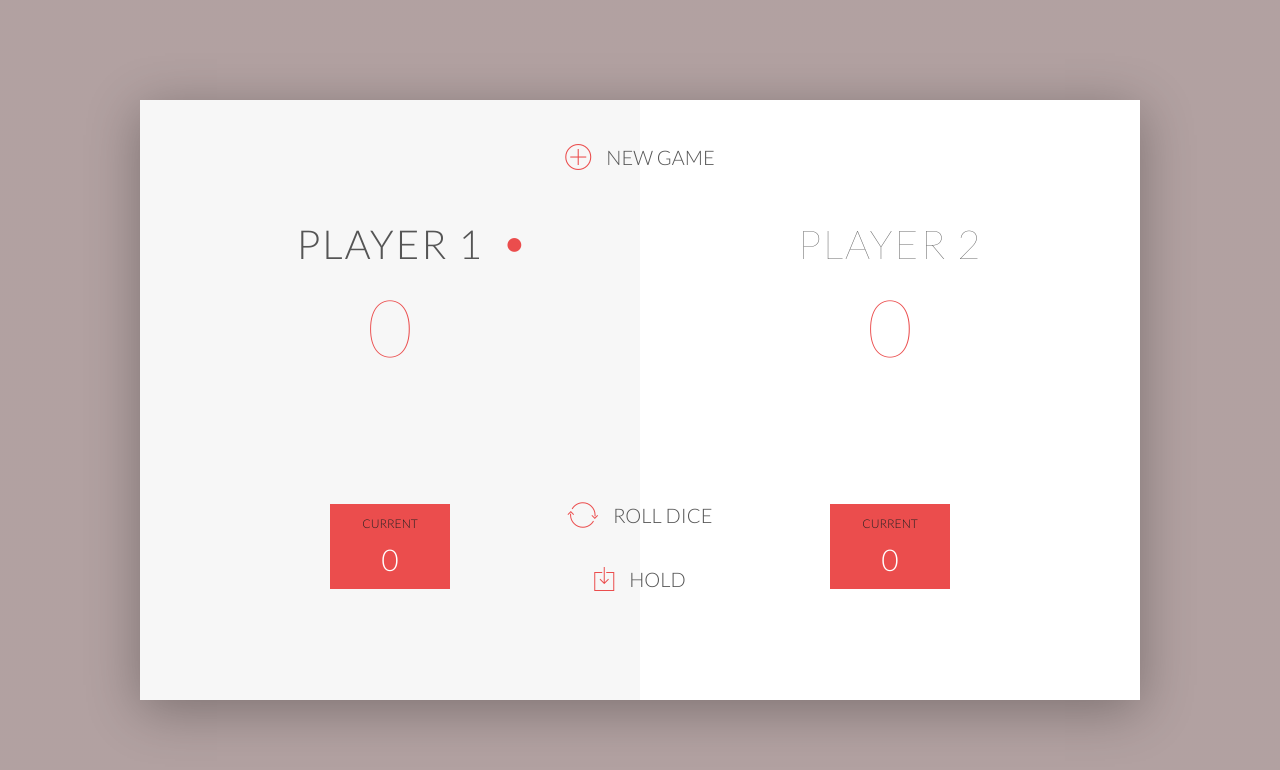
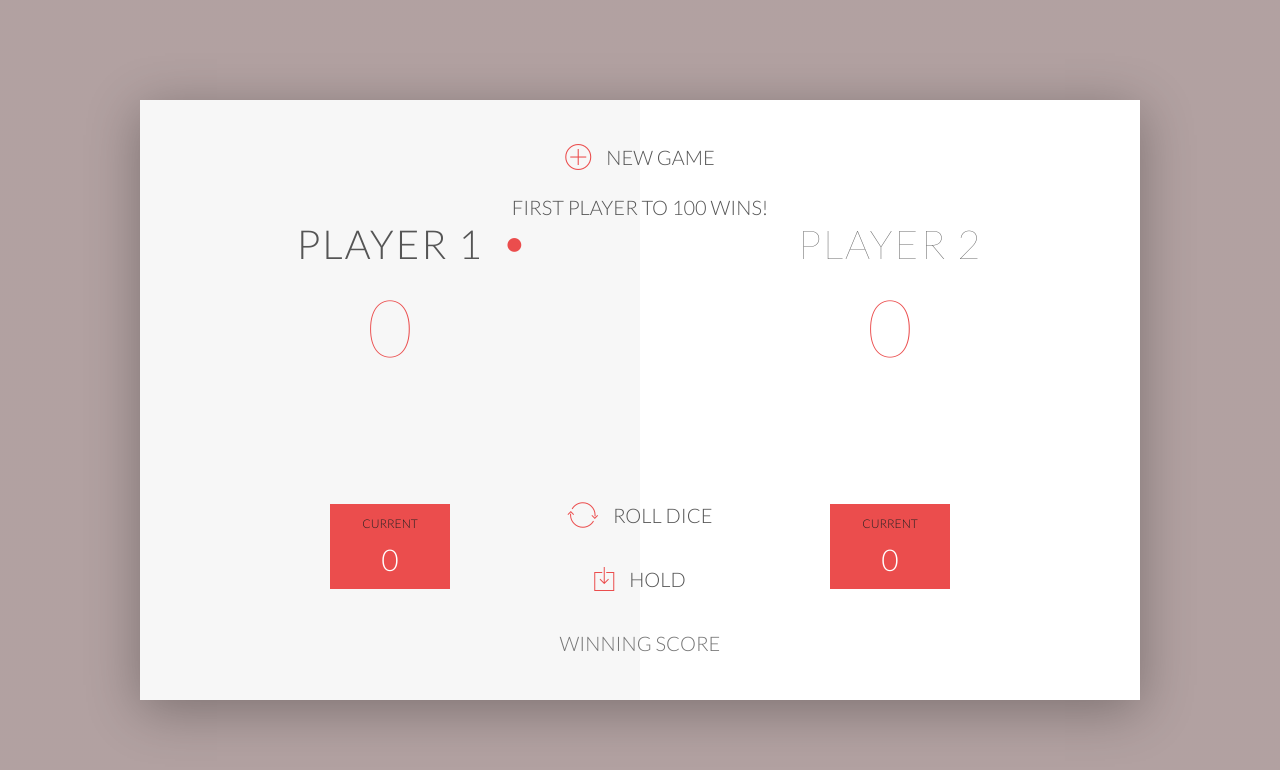
Before and after one commit to andrewargueta/Pig_Game, a plain HTML site: page index.html in a window 1280 px wide. Drawn offline with nearby package versions, Linux system fonts and the light colour scheme.

Commit message:
Update index.html

```diff
--- a/index.html
+++ b/index.html
@@ -28,12 +28,14 @@
                     <div class="player-current-score" id="current-1">0</div>
                 </div>
             </div>
-
+            <p class = "rule" id = "first-place">First player to 100 wins!</p>
             <button class="btn-new"><i class="ion-ios-plus-outline"></i>New game</button>
             <button  class="btn-roll"><i class="ion-ios-loop"></i>Roll dice</button>
             <button class="btn-hold"><i class="ion-ios-download-outline"></i>Hold</button>
 
             <img src="dice-5.png" alt="Dice" class="dice">
+
+            <input  type="text" class="user-score" placeholder="Winning Score" id ="user-score"></input>
         </div>
 
         <script src="app.js"></script>
```
